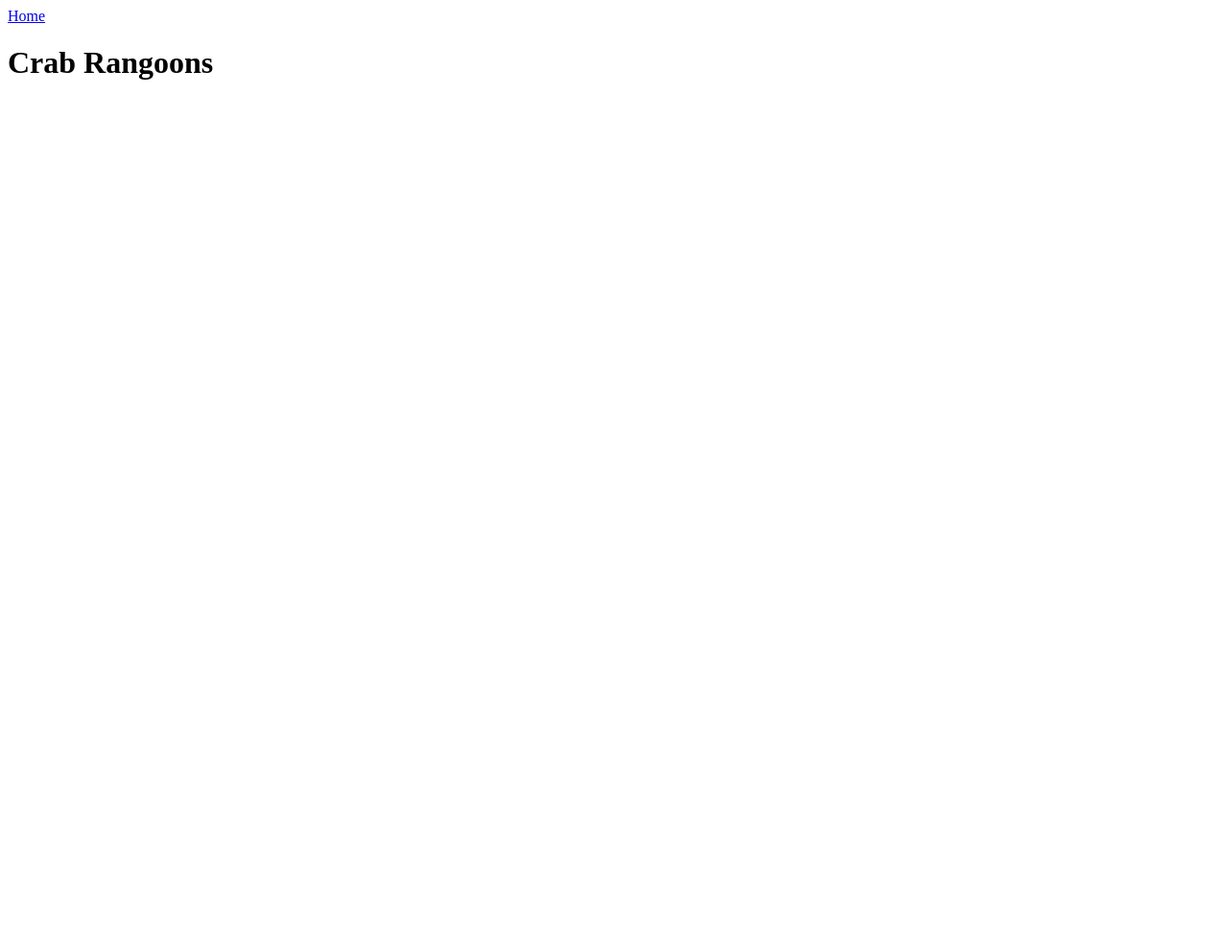
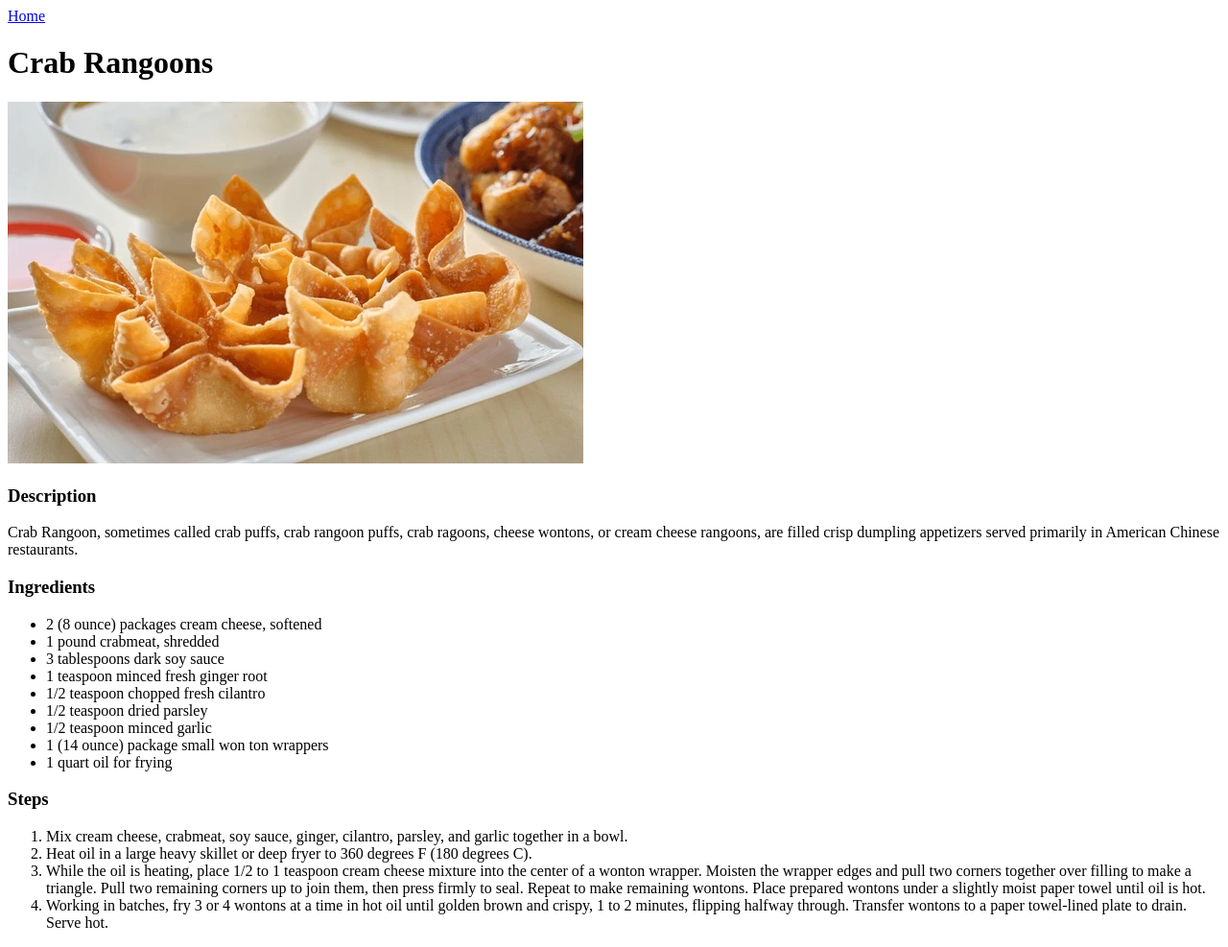
Before and after one commit to Omarf8/odin-recipes, a plain HTML site: page recipes/crabrangoons.html in a window 1280 px wide. Shown: the whole page at 96% size. Before the commit the page ends 800 px from the top, so only its background shows below. Drawn offline with Linux system fonts and the light colour scheme.

Commit message:
Finish the crab rangoons web page

```diff
--- a/recipes/crabrangoons.html
+++ b/recipes/crabrangoons.html
@@ -8,5 +8,30 @@
 <body>
     <a href="../index.html">Home</a>
     <h1>Crab Rangoons</h1>
+    <img src="../img/crabrangoonsimg.jpeg">
+
+    <h3>Description</h3>
+    <p>Crab Rangoon, sometimes called crab puffs, crab rangoon puffs, crab ragoons, cheese wontons, or cream cheese rangoons, are filled crisp dumpling appetizers served primarily in American Chinese restaurants.</p>
+
+    <h3>Ingredients</h3>
+    <ul>
+        <li>2 (8 ounce) packages cream cheese, softened</li>
+        <li>1 pound crabmeat, shredded</li>
+        <li>3 tablespoons dark soy sauce</li>
+        <li>1 teaspoon minced fresh ginger root</li>
+        <li>1/2 teaspoon chopped fresh cilantro</li>
+        <li>1/2 teaspoon dried parsley</li>
+        <li>1/2 teaspoon minced garlic</li>
+        <li>1 (14 ounce) package small won ton wrappers</li>
+        <li>1 quart oil for frying</li>
+    </ul>
+
+    <h3>Steps</h3>
+    <ol>
+        <li>Mix cream cheese, crabmeat, soy sauce, ginger, cilantro, parsley, and garlic together in a bowl.</li>
+        <li>Heat oil in a large heavy skillet or deep fryer to 360 degrees F (180 degrees C).</li>
+        <li>While the oil is heating, place 1/2 to 1 teaspoon cream cheese mixture into the center of a wonton wrapper. Moisten the wrapper edges and pull two corners together over filling to make a triangle. Pull two remaining corners up to join them, then press firmly to seal. Repeat to make remaining wontons. Place prepared wontons under a slightly moist paper towel until oil is hot.</li>
+        <li>Working in batches, fry 3 or 4 wontons at a time in hot oil until golden brown and crispy, 1 to 2 minutes, flipping halfway through. Transfer wontons to a paper towel-lined plate to drain. Serve hot.</li>
+    </ol>
 </body>
 </html>
```
Also changed, not shown: img/crabrangoonsimg.jpeg (added).
